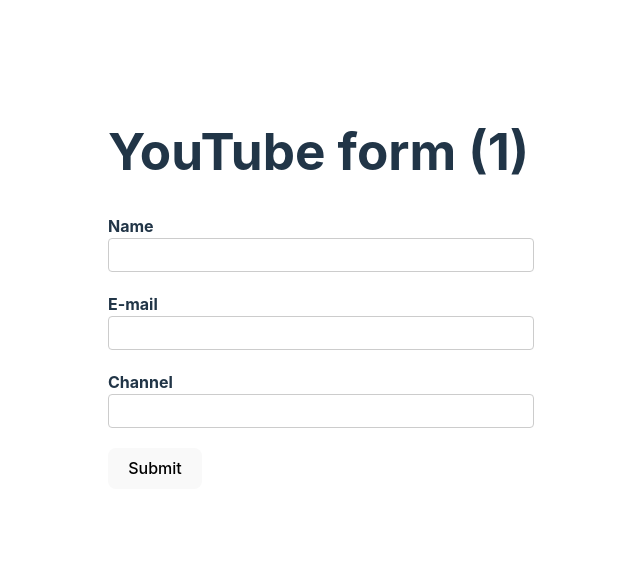
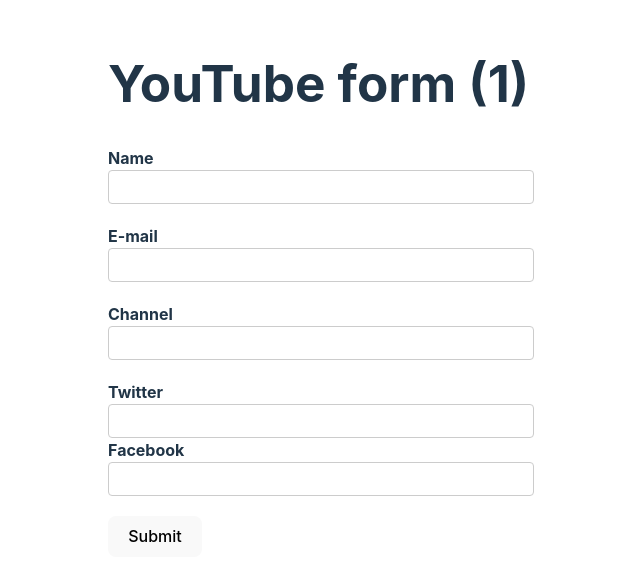
Before and after one commit to hyeonukkang/react-hook-form-tutorial, a React (Vite) app: page / in a window 1280 px wide. Shown: the part 111-692 px from the top of the page, without its empty margins (319-959 px from the left). Built offline with nearby package versions, Linux system fonts and the light colour scheme; no server answers.

Commit message:
feat: nested Object

```diff
--- a/src/components/YouTubeForm.tsx
+++ b/src/components/YouTubeForm.tsx
@@ -16,6 +16,10 @@
         username: "Batman",
         email: data.email,
         channel: "",
+        social: {
+          twitter: "",
+          facebook: "",
+        },
       }
     },
   })
@@ -108,6 +112,22 @@
           <S.StyledError>{errors.channel?.message}</S.StyledError>
         </S.ItemWrapper>
 
+        <S.ItemWrapper>
+          <S.StyledLabel htmlFor="Twitter">Twitter</S.StyledLabel>
+          <S.StyledInput
+            type="text"
+            id="twitter"
+            {...register("social.twitter")}
+          />
+
+          <S.StyledLabel htmlFor="Facebook">Facebook</S.StyledLabel>
+          <S.StyledInput
+            type="text"
+            id="facebook"
+            {...register("social.facebook")}
+          />
+        </S.ItemWrapper>
+
         <button>Submit</button>
       </form>
       <DevTool control={control} />
--- a/src/components/type.ts
+++ b/src/components/type.ts
@@ -2,4 +2,8 @@
   username: string
   email: string
   channel: string
+  social: {
+    twitter: string
+    facebook: string
+  }
 }
```
